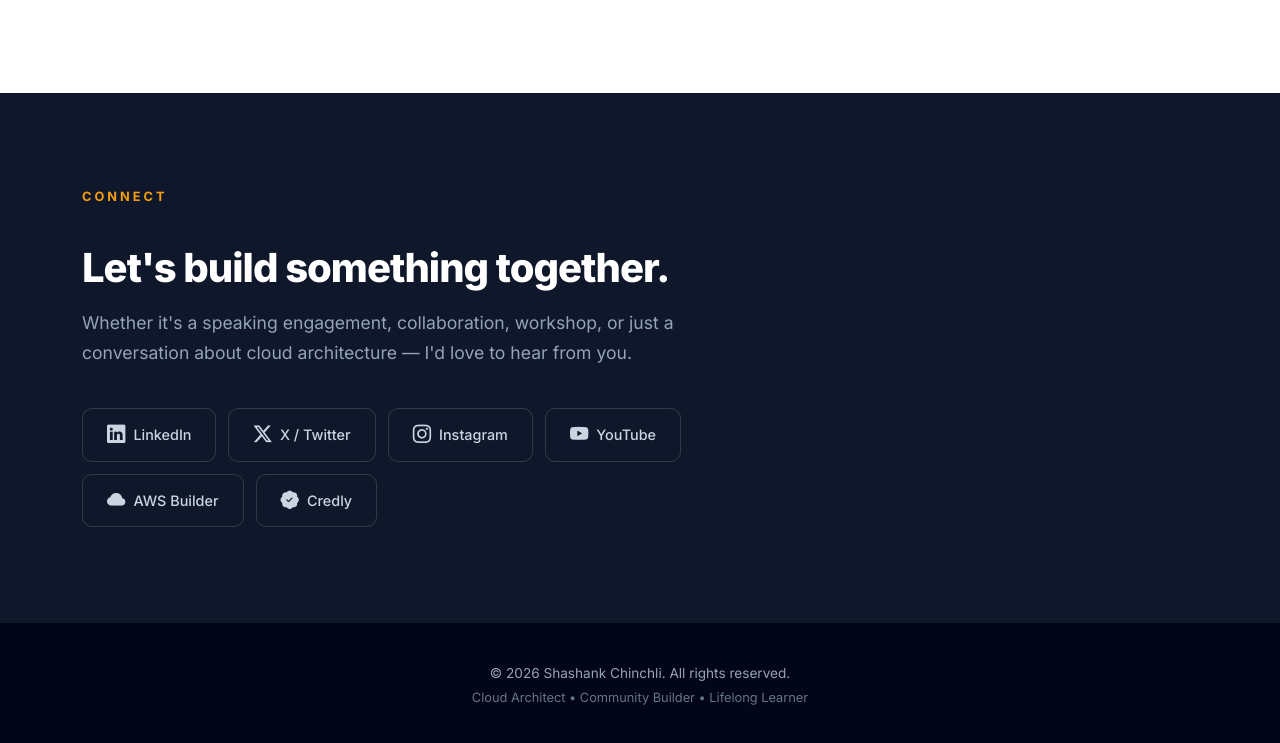
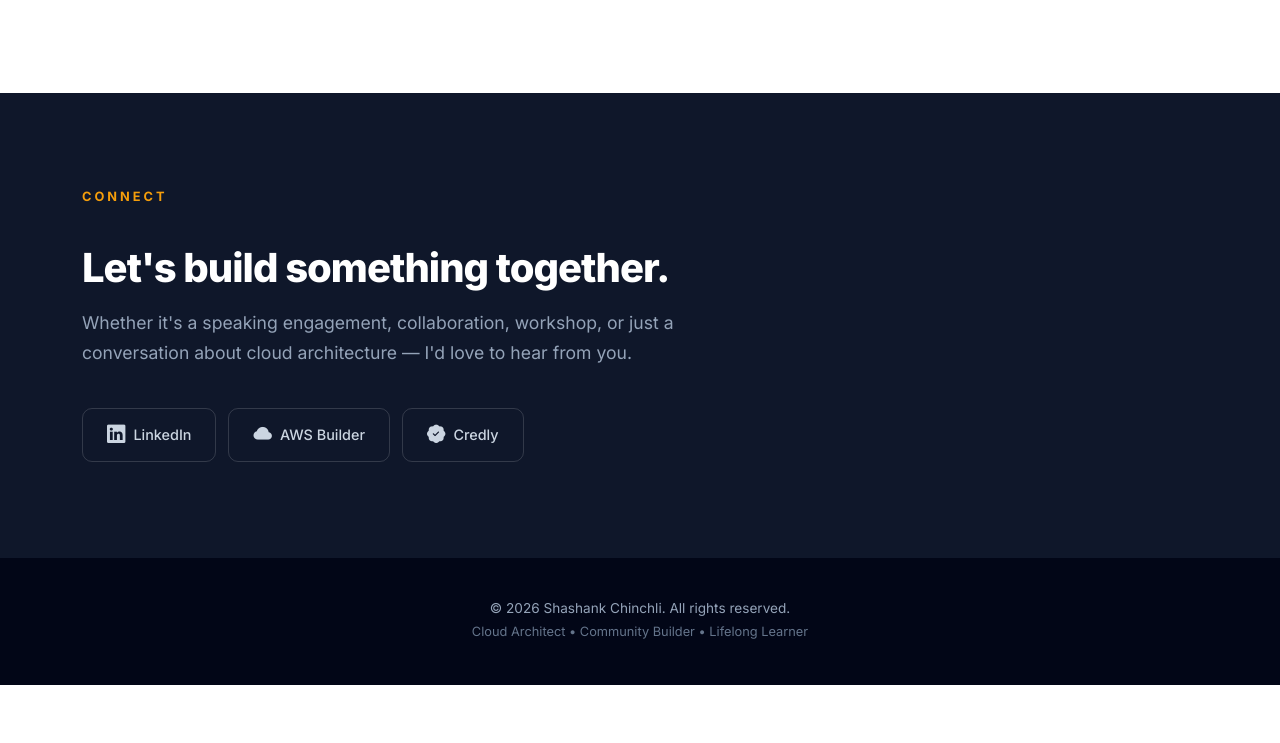
Before and after one commit to schinchli/schq, a plain HTML site: page index.html in a window 1280 px wide. Shown: the part 7701-8444 px from the top of the page. After the commit the page ends 8386 px from the top, so only its background shows below. Drawn offline with nearby package versions, Linux system fonts and the light colour scheme.

Commit message:
Remove Instagram, X/Twitter, and YouTube from social links

```diff
--- a/index.html
+++ b/index.html
@@ -597,18 +597,7 @@
             <i class="bi bi-linkedin"></i>
             <span>LinkedIn</span>
           </a>
-          <a href="https://twitter.com/shashank_1990" target="_blank" rel="noopener" class="social-link">
-            <i class="bi bi-twitter-x"></i>
-            <span>X / Twitter</span>
-          </a>
-          <a href="https://www.instagram.com/shashank_1990/" target="_blank" rel="noopener" class="social-link">
-            <i class="bi bi-instagram"></i>
-            <span>Instagram</span>
-          </a>
-          <a href="https://www.youtube.com/@heyshashank" target="_blank" rel="noopener" class="social-link">
-            <i class="bi bi-youtube"></i>
-            <span>YouTube</span>
-          </a>
+
           <a href="https://builder.aws.com/community/@heyshashank" target="_blank" rel="noopener" class="social-link">
             <i class="bi bi-cloud-fill"></i>
             <span>AWS Builder</span>
```
